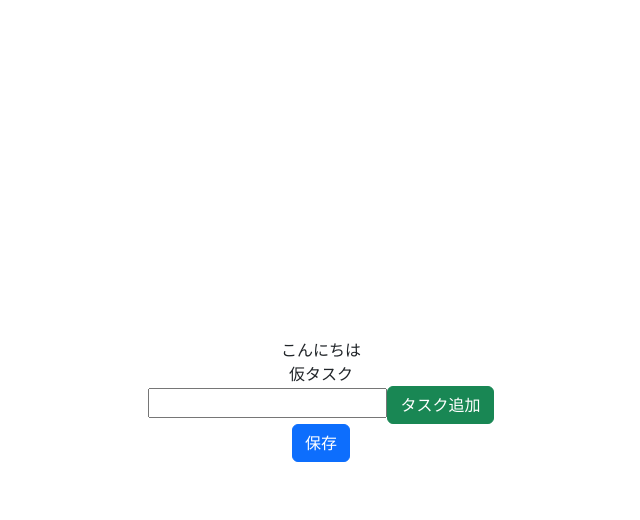
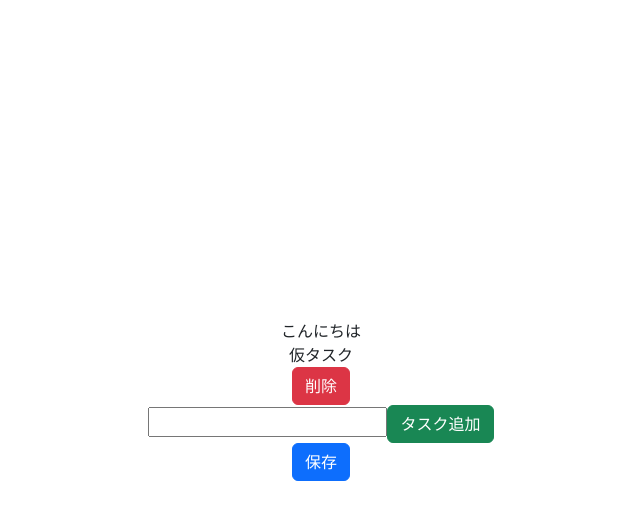
Before and after one commit to momotabetai0110/react-test-ver3, a React (Vite) app: page /react-test-ver3/ in a window 1280 px wide. Both pictures are taken after a click on the button "保存". Shown: the top 520 px of the page, without its empty margins (319-959 px from the left). Built offline with nearby package versions, Linux system fonts and the light colour scheme.

Commit message:
タスクの削除

```diff
--- a/src/pages/Home.tsx
+++ b/src/pages/Home.tsx
@@ -1,5 +1,6 @@
 // import { Link } from "react-router-dom";
 import { useState } from "react";
+
 export default function Home() {
   const [taskName, setTaskName] = useState<string>("");
   const [taskList, setTaskList] = useState<string[]>([]);
@@ -15,43 +16,60 @@ export default function Home() {
     return parsed;
   }
 
-  //cookieにタスクを保存
-  function setCookieTask(name: string, value: string) {
+  //cookieにタスクを追加
+  function setCookieTask(value: string) {
     //保存用配列にタスクをプッシュ
     const taskList = hasCookieTask();
     taskList.push(value);
     //配列を文字列に変換
     const encodedValue = encodeURIComponent(JSON.stringify(taskList));
-
-    const expires = new Date();
-    expires.setDate(expires.getDate() + 7);
-    const encodedName = encodeURIComponent(name);
-
-    document.cookie = `${encodedName}=${encodedValue}; path=/; expires=${expires.toUTCString()}`;
+    saveCookieTask(encodedValue);
     setTaskList(taskList);
   }
 
-//   //タスクを取得
-//   function getCookieTask() {
-//     const match = document.cookie.match(
-//       new RegExp("(?:^|; )" + encodeURIComponent("task") + "=([^;]*)"),
-//     );
-//     if (!match) return [];
-//     const decoded = decodeURIComponent(match[1]);
-//     const data = JSON.parse(decoded);
-//     setTaskList(data);
-//   }
+  //クッキーにタスクを保存
+  function saveCookieTask(value: string) {
+    //cookieの保存期限を定義
+    const expires = new Date();
+    expires.setDate(expires.getDate() + 7);
+    //cookieに保存するnameを定義
+    const name = encodeURIComponent("task");
+    //cookieに値を保存
+    document.cookie = `${name}=${value}; path=/; expires=${expires.toUTCString()}`;
+  }
+
+  //cookieからタスクを削除
+  function deleteCookieTask(target: number) {
+    //指定したタスクを削除
+    const taskList = hasCookieTask();
+    taskList.splice(target, 1);
+    //削除した配列でcookieを上書き
+    const encodedValue = encodeURIComponent(JSON.stringify(taskList));
+    saveCookieTask(encodedValue);
+    //画面向けに再取得
+    setTaskList(taskList);
+  }
 
   return (
     <div>
       <div>こんにちは</div>
       {taskList !== null &&
         taskList.map((task, index) => {
-          return <div key={index}>{task}</div>;
+          return (
+            <div>
+              <div key={index}>{task}</div>
+              <button
+                className="btn btn-danger"
+                onClick={() => deleteCookieTask(index)}
+              >
+                削除
+              </button>
+            </div>
+          );
         })}
       <form
         onSubmit={(e) => {
-          setCookieTask("task", taskName);
+          setCookieTask(taskName);
           e.preventDefault();
         }}
       >
@@ -66,7 +84,7 @@ export default function Home() {
       </form>
       <button
         className="btn btn-primary"
-        onClick={() => setCookieTask("task", "仮タスク")}
+        onClick={() => setCookieTask("仮タスク")}
       >
         保存
       </button>
```
